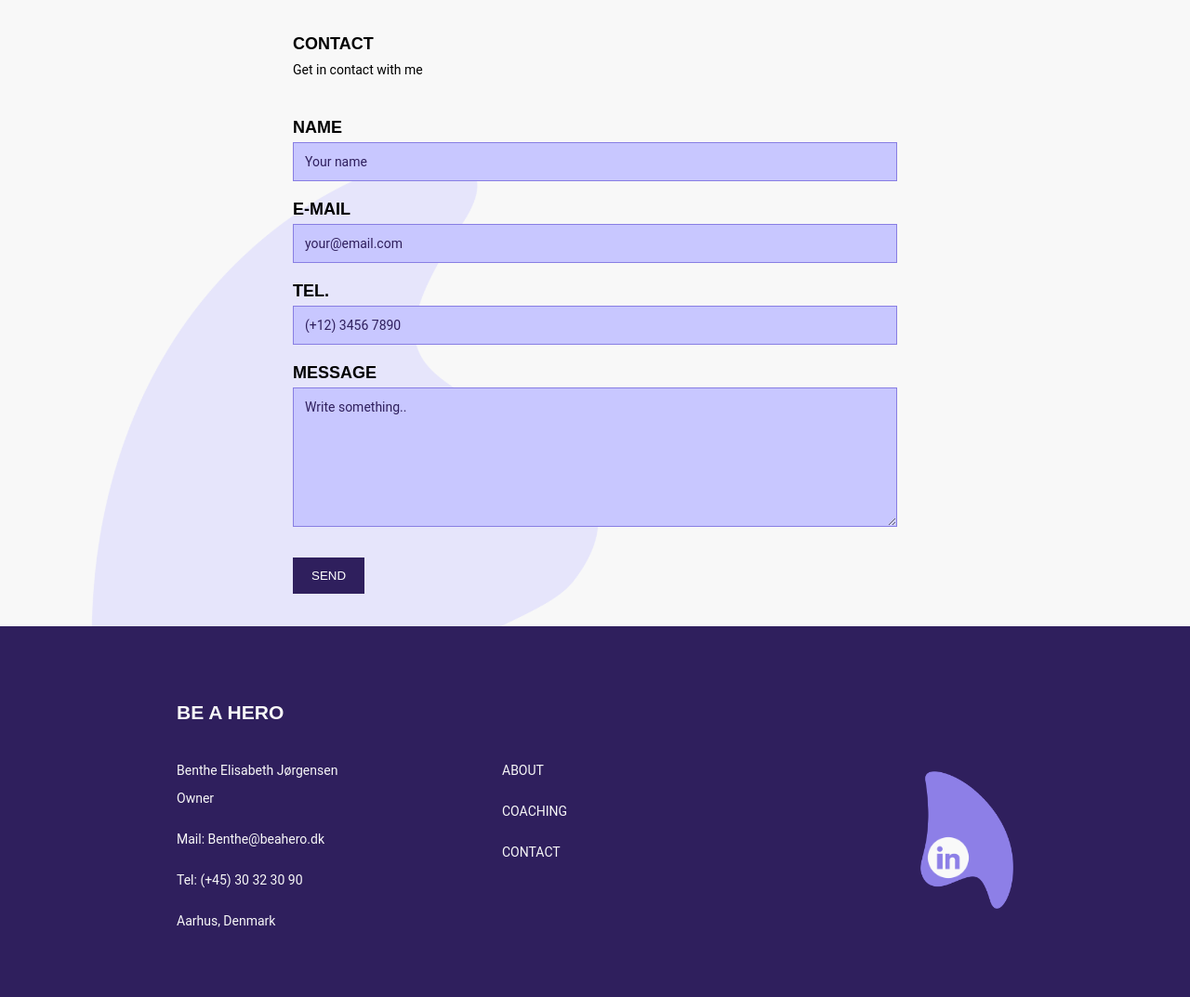
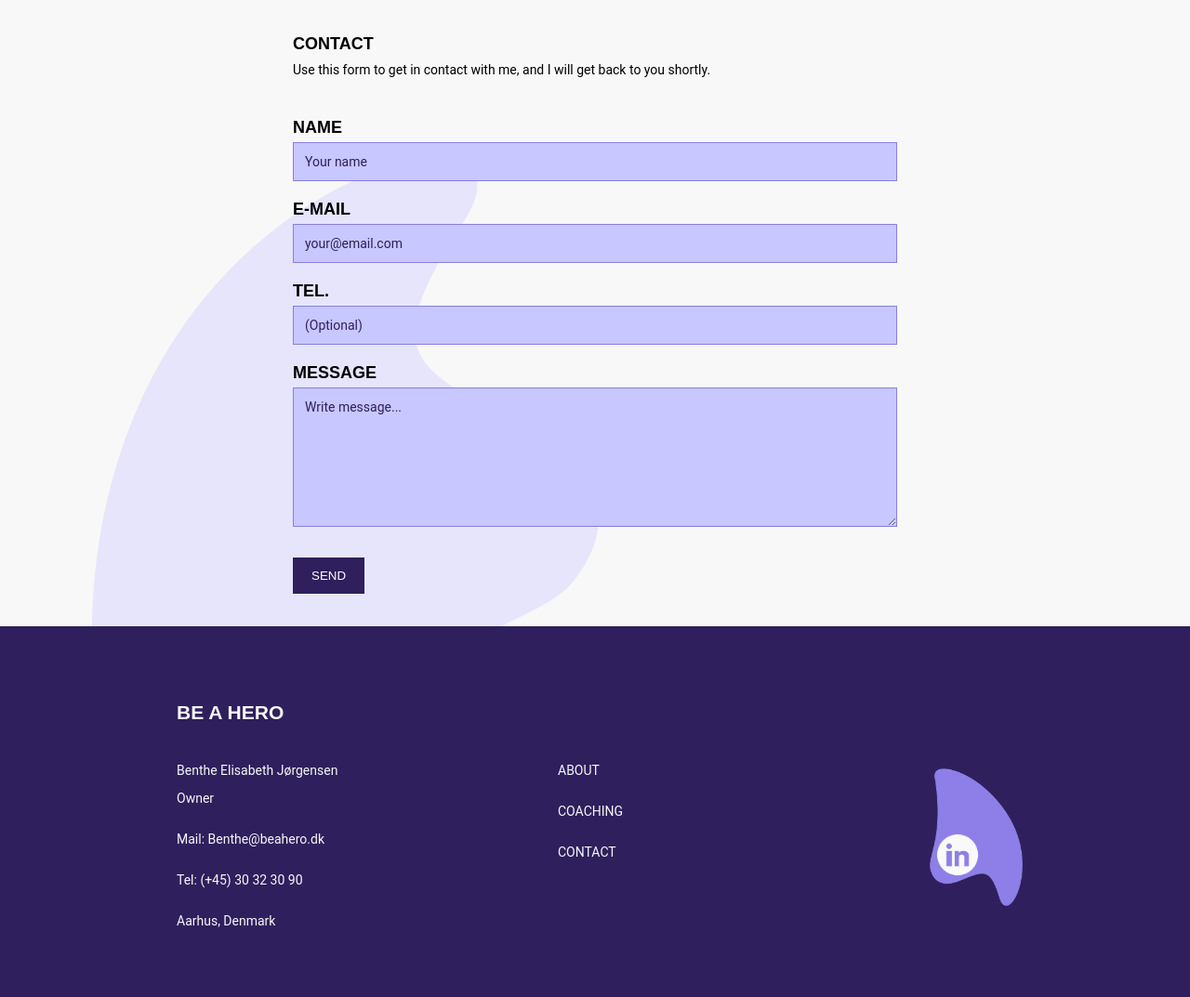
Before and after one commit to trolle18/NY-beahero, a plain HTML site: page contact.html in a window 1280 px wide. Shown: the part 66-1139 px from the top of the page at 93% size. Drawn offline with Linux system fonts and the light colour scheme.

Commit message:
Footer opdt

```diff
--- a/contact.html
+++ b/contact.html
@@ -69,7 +69,7 @@
             <div class="section-text">
                 <h3>Contact</h3>
                 <p>
-                  Get in contact with me
+                  Use this form to get in contact with me, and I will get back to you shortly.
                 </p>
             </div>
         </div>
@@ -98,13 +98,13 @@
 
                         <div class="form-input">
                             <label for="tel" class="label">Tel.</label>
-                            <input type="tel" id="tel" name="tel" placeholder="(+12) 3456 7890">
+                            <input type="tel" id="tel" name="tel" placeholder="(Optional)">
                         </div>
 
 
                         <div class="form-input">
                             <label for="message" class="label">Message</label>
-                            <textarea id="message" name="message" placeholder="Write something.." style="height:150px" required></textarea>
+                            <textarea id="message" name="message" placeholder="Write message..." style="height:150px" required></textarea>
                         </div>
 
                         <button type="submit" id="submit">Send</button>
@@ -132,7 +132,7 @@
                         <p>Aarhus, Denmark</p>
                 </div>
 
-                <div class="footer-links">
+                <div class="footer-links footer-nav">
                     <ul>
                         <li> <a href="about.html">About</a> </li>
                         <li> <a href="coaching.html">Coaching</a> </li>
--- a/style.css
+++ b/style.css
@@ -866,7 +866,7 @@ button[type=submit]:hover {
 }
 
 .footer-links {
-    width: 200px;
+    width: 180px;
     border: solid violet 0px;
     color: #f8f8f8;
     font-size: 14px;
@@ -895,6 +895,15 @@ button[type=submit]:hover {
 
 .footer-links a:hover {
     color: #c8c7ff;
+}
+
+.footer-nav {
+    padding-left: 100px;
+    /* padding-top: 20px; */
+}
+
+.ownr {
+    margin-top: -25px;
 }
 
 .some-container {
```
Also changed, not shown: about.html (+1 -1 lines), coaching.html (+1 -1 lines), index.html (+2 -2 lines), thankyou.html (+1 -1 lines).
